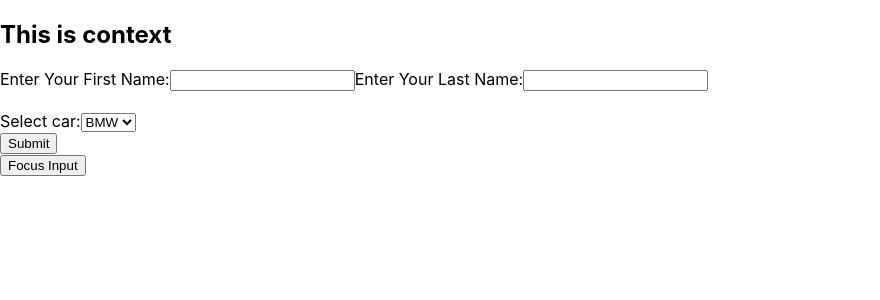
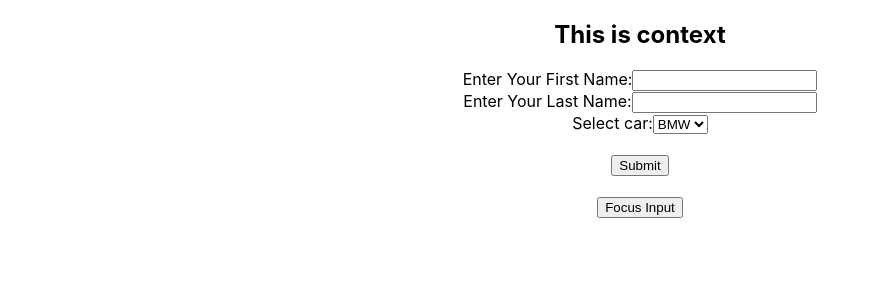
Before and after one commit to kr-mustali/reactapp, a React (Create React App) app: page /form in a window 1280 px wide. Shown: the top 300 px of the page, without its empty margins (0-880 px from the left). Built offline with nearby package versions, Linux system fonts and the light colour scheme.

Commit message:
react basic form

```diff
--- a/src/Form.js
+++ b/src/Form.js
@@ -2,21 +2,27 @@ import React, { useEffect, useState, useContext, useRef } from "react";
 import { MyContext } from "./Context";
 
 export default function Form(props) {
-  //context
+  // Context
   const value = useContext(MyContext);
+
+  // State
   const [inputs, setInputs] = useState({});
+  const [count, setCount] = useState(0);
 
-  //useRef
+  // Ref
   const inputElement = useRef();
-  const focusInput = () => {
-    inputElement.current.focus();
-  };
 
-  const cars = [
-    { id: 1, brand: "Ford" },
-    { id: 2, brand: "BMW" },
-    { id: 3, brand: "Audi" },
-  ];
+  // Effect to update count every second
+  useEffect(() => {
+    const intervalId = setInterval(() => {
+      setCount((count) => count + 1);
+    }, 1000);
+
+    // Cleanup interval on component unmount
+    return () => clearInterval(intervalId);
+  }, [count]);
+
+  // Function to handle form submission
   const handleSubmit = (e) => {
     e.preventDefault();
     if (!inputs.fname || !inputs.lname) {
@@ -24,30 +30,36 @@ export default function Form(props) {
       return;
     }
     alert(
-      `Welcome ${inputs.fname + " " + inputs.lname}! You have selected ${
-        inputs.carBrand
-      }`
+      `Welcome ${inputs.fname} ${inputs.lname}! You have selected ${inputs.carBrand}`
     );
     setInputs({});
   };
 
-  const [count, setCount] = useState(0);
-
-  useEffect(() => {
-    setTimeout(() => {
-      setCount((count) => count + 1);
-    }, 1000);
-  }, [count]);
-
+  // Function to handle input changes
   const handleChange = (e) => {
     const name = e.target.name;
     const value = e.target.value;
     setInputs((values) => ({ ...values, [name]: value }));
   };
+
+  // Function to focus on the input element
+  const focusInput = () => {
+    inputElement.current.focus();
+  };
+
+  // Cars array
+  const cars = [
+    { id: 1, brand: "Ford" },
+    { id: 2, brand: "BMW" },
+    { id: 3, brand: "Audi" },
+  ];
+
   return (
-    <>
-      <form onSubmit={handleSubmit}>
-        {/* <h1>I've rendered {count} times!</h1> */}
+    <div style={{ textAlign: "center", marginTop: "20px" }}>
+      <form
+        onSubmit={handleSubmit}
+        style={{ maxWidth: "400px", margin: "0 auto" }}
+      >
         <h2>{value.text}</h2>
         <div>
           <label>
@@ -60,6 +72,8 @@ export default function Form(props) {
               onChange={handleChange}
             />
           </label>
+        </div>
+        <div>
           <label>
             Enter Your Last Name:
             <input
@@ -70,7 +84,7 @@ export default function Form(props) {
             />
           </label>
         </div>
-        <br />
+        <div>
           <label>
             Select car:
             <select
@@ -79,15 +93,18 @@ export default function Form(props) {
               onChange={handleChange}
             >
               {cars.map((car) => (
-              <option value={car.brand}>{car.brand}</option>
+                <option key={car.id} value={car.brand}>
+                  {car.brand}
+                </option>
               ))}
             </select>
           </label>
+        </div>
         <br />
         <input type="submit" />
+      </form>
       <br />
-      </form>
       <button onClick={focusInput}>Focus Input</button>
-    </>
+    </div>
   );
 }
```
Lines whose indentation alone changed are shown as unchanged.
